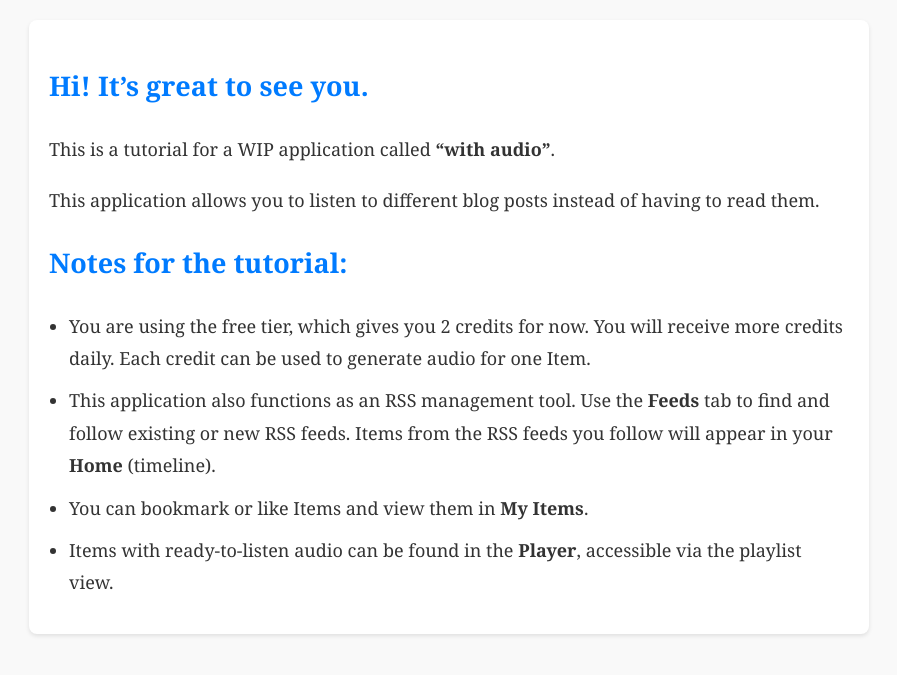
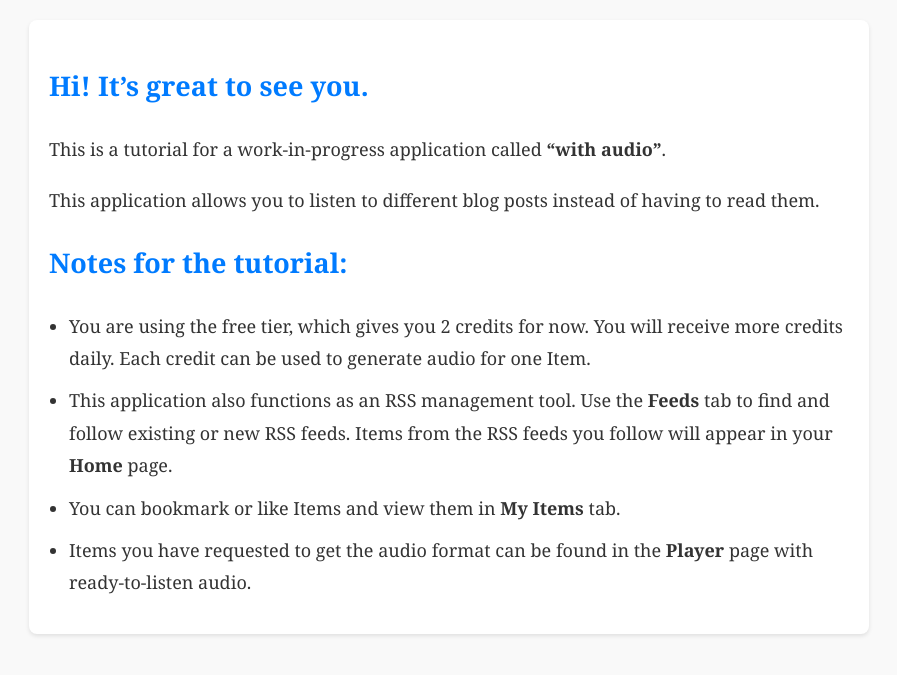
Before and after one commit to VahidMostofi/vahidmostofi.github.com, a Jekyll site: the page withaudiotutorial.html, which Jekyll copies as it is, in a window 1280 px wide. Shown: the top 675 px of the page, without its empty margins (191-1088 px from the left). Built offline with Jekyll 4.4.1, drawn with Linux system fonts in a browser that asks for light colours.

Commit message:
Update withaudiotutorial.html

```diff
--- a/withaudiotutorial.html
+++ b/withaudiotutorial.html
@@ -44,7 +44,7 @@
           <h1>Hi! It’s great to see you.</h1>
         </header>
         <section>
-          <p>This is a tutorial for a WIP application called <strong>“with
+          <p>This is a tutorial for a work-in-progress application called <strong>“with
               audio”</strong>.</p>
           <p>This application allows you to listen to different blog posts
             instead of having to read them.</p>
@@ -58,11 +58,11 @@
             <li>This application also functions as an RSS management tool. Use
               the <strong>Feeds</strong> tab to find and follow existing or new
               RSS feeds. Items from the RSS feeds you follow will appear in your
-              <strong>Home</strong> (timeline).</li>
+              <strong>Home</strong> page.</li>
             <li>You can bookmark or like Items and view them in <strong>My
-                Items</strong>.</li>
-            <li>Items with ready-to-listen audio can be found in the
-              <strong>Player</strong>, accessible via the playlist view.</li>
+                Items</strong> tab.</li>
+            <li>Items you have requested to get the audio format can be found in the
+              <strong>Player</strong> page with ready-to-listen audio.</li>
           </ul>
         </section>
       </article>
```
